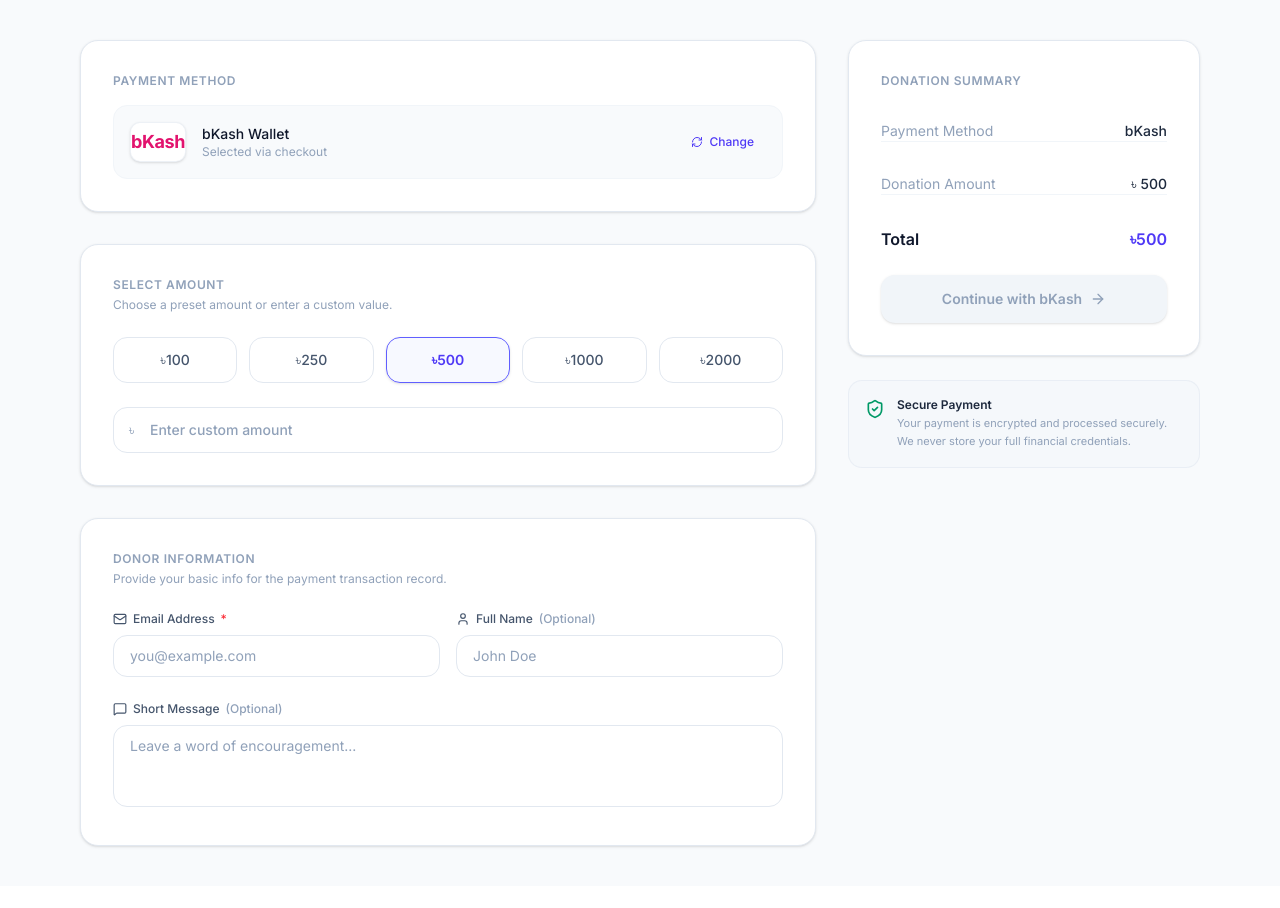
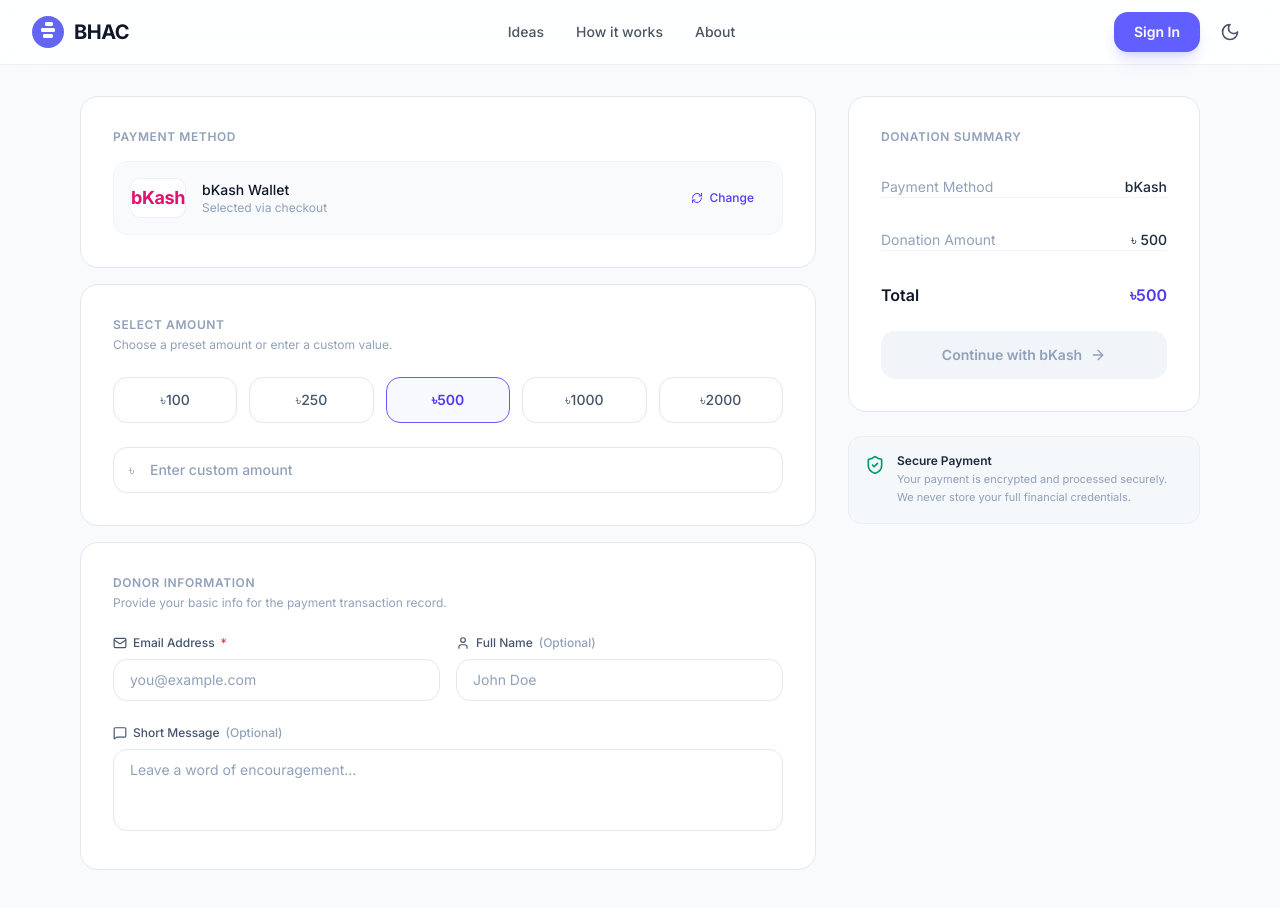
Before and after one commit to mahmud-reza-rafsun/eco-spark-hub-frontend, a Next.js app: page /donate in a window 1280 px wide. Shown: the top 908 px of the page. Before the commit the page ends 886 px from the top, so only its background shows below. Built offline with nearby package versions, Linux system fonts and the light colour scheme.

Commit message:
implement: donate modal and bkash and stripe payment system UI

```diff
--- a/src/app/_components/HeroNavbar.tsx
+++ b/src/app/_components/HeroNavbar.tsx
@@ -1,3 +1,4 @@
+import DarkMode from "@/components/modules/DarkMode/DarkMode";
 import Link from "next/link";
 import { useEffect, useState } from "react";
 
@@ -63,25 +64,25 @@
     return (
         <div className="fixed w-full z-999">
             {/* ── Navbar ── */}
-            <header className=" top-0 z-50 border-b border-white/[0.06] bg-[#09090B]/85 backdrop-blur-xl">
+            <header className="top-0 z-50 border-b border-black/[0.06] dark:border-gray-800 bg-white/85 dark:bg-[#09090B]/85 backdrop-blur-xl transition-colors duration-300">
                 <div className="container mx-auto px-5 sm:px-8 h-16 flex items-center justify-between">
                     {/* Logo */}
                     <Link href="/" className="flex items-center gap-2.5 group">
-                        <BHACLogo className="h-8 w-8 transition-transform duration-300 group-hover:rotate-12" />
-                        <span className="font-bold text-xl tracking-tight text-white">BHAC</span>
+                        <BHACLogo className="h-8 w-8 transition-transform duration-300 group-hover:rotate-12 text-gray-900 dark:text-white" />
+                        <span className="font-bold text-xl tracking-tight text-gray-900 dark:text-white">BHAC</span>
                     </Link>
 
                     {/* Desktop nav */}
                     <nav className="hidden md:flex items-center gap-8">
-                        <a href="ideas" className="text-sm font-medium text-gray-400 hover:text-white transition-colors">
+                        <Link href="/ideas" className="text-sm font-medium text-gray-600 dark:text-gray-400 hover:text-gray-900 dark:hover:text-white transition-colors">
                             Ideas
-                        </a>
-                        <a href="#how-it-works" className="text-sm font-medium text-gray-400 hover:text-white transition-colors">
+                        </Link>
+                        <Link href="#how-it-works" className="text-sm font-medium text-gray-600 dark:text-gray-400 hover:text-gray-900 dark:hover:text-white transition-colors">
                             How it works
-                        </a>
-                        <a href="/about-us" className="text-sm font-medium text-gray-400 hover:text-white transition-colors">
+                        </Link>
+                        <Link href="/about-us" className="text-sm font-medium text-gray-600 dark:text-gray-400 hover:text-gray-900 dark:hover:text-white transition-colors">
                             About
-                        </a>
+                        </Link>
                     </nav>
 
                     {/* Desktop CTA */}
@@ -89,12 +90,13 @@
                         <button className="bg-indigo-500 cursor-pointer hover:bg-indigo-600 active:scale-95 text-white text-sm font-semibold px-5 py-2.5 rounded-xl transition-all duration-200 shadow-lg shadow-indigo-500/20">
                             Sign In
                         </button>
+                        <DarkMode />
                     </div>
 
                     {/* Mobile burger */}
                     <button
                         onClick={() => setIsMenuOpen(true)}
-                        className="md:hidden text-gray-400 hover:text-white p-1 transition-colors"
+                        className="md:hidden text-gray-600 dark:text-gray-400 hover:text-gray-900 dark:hover:text-white p-1 transition-colors"
                         aria-label="Open menu"
                     >
                         <MenuIcon />
@@ -105,13 +107,13 @@
             {/* ── Mobile drawer ── */}
             <div className={`fixed inset-0 z-50 transition-opacity duration-300 ${isMenuOpen ? "opacity-100" : "opacity-0 pointer-events-none"}`}>
                 <div
-                    className="absolute inset-0 bg-black/60 backdrop-blur-sm"
+                    className="absolute inset-0 bg-black/40 dark:bg-black/60 backdrop-blur-sm"
                     onClick={() => setIsMenuOpen(false)}
                 />
-                <div className={`absolute right-0 top-0 h-full w-4/5 max-w-xs bg-[#0E0E11] border-l border-white/[0.07] p-6 flex flex-col transition-transform duration-300 ease-out ${isMenuOpen ? "translate-x-0" : "translate-x-full"}`}>
+                <div className={`absolute right-0 top-0 h-full w-4/5 max-w-xs bg-white dark:bg-[#0E0E11] border-l border-black/[0.05] dark:border-white/[0.07] p-6 flex flex-col transition-transform duration-300 ease-out ${isMenuOpen ? "translate-x-0" : "translate-x-full"}`}>
                     <div className="flex items-center justify-between mb-10">
-                        <span className="font-semibold text-white text-lg">Menu</span>
-                        <button onClick={() => setIsMenuOpen(false)} className="text-gray-400 hover:text-white transition-colors" aria-label="Close menu">
+                        <span className="font-semibold text-gray-900 dark:text-white text-lg">Menu</span>
+                        <button onClick={() => setIsMenuOpen(false)} className="text-gray-600 dark:text-gray-400 hover:text-gray-900 dark:hover:text-white transition-colors" aria-label="Close menu">
                             <CloseIcon />
                         </button>
                     </div>
@@ -121,14 +123,14 @@
                                 key={item}
                                 href={`#${item.toLowerCase().replace(" ", "-")}`}
                                 onClick={() => setIsMenuOpen(false)}
-                                className="text-gray-300 hover:text-white hover:bg-white/[0.04] rounded-lg px-3 py-3 text-base transition-colors"
+                                className="text-gray-700 dark:text-gray-300 hover:text-gray-900 dark:hover:text-white hover:bg-black/[0.02] dark:hover:bg-white/[0.04] rounded-lg px-3 py-3 text-base transition-colors"
                             >
                                 {item}
                             </a>
                         ))}
                     </nav>
-                    <div className="mt-auto flex flex-col gap-3 pt-8 border-t border-white/[0.06]">
-                        <button className="w-full text-center text-gray-300 hover:text-white py-2.5 text-sm font-medium transition-colors">
+                    <div className="mt-auto flex flex-col gap-3 pt-8 border-t border-black/[0.06] dark:border-white/[0.06]">
+                        <button className="w-full text-center text-gray-600 dark:text-gray-300 hover:text-gray-900 dark:hover:text-white py-2.5 text-sm font-medium transition-colors">
                             Sign in
                         </button>
                         <button className="w-full bg-indigo-500 hover:bg-indigo-600 text-white font-semibold py-3 rounded-xl transition-all shadow-md">
--- a/src/app/donate/page.tsx
+++ b/src/app/donate/page.tsx
@@ -4,6 +4,7 @@
 import { useSearchParams, useRouter } from "next/navigation";
 import { Heart, ShieldCheck, ArrowRight, RefreshCw, Mail, User, MessageSquare } from "lucide-react";
 import PaymentSelectModal from "./_components/PaymentModal";
+import HeroNavbar from "../_components/HeroNavbar";
 
 // --- Types ---
 type PaymentMethodId = "bkash" | "stripe";
@@ -61,30 +62,19 @@
     const activeMethodConfig = PAYMENT_METHODS[currentMethod];
 
     return (
+        <>
+            <HeroNavbar />
             <div className=" bg-slate-50 text-slate-900 dark:bg-slate-950 dark:text-slate-50 transition-colors duration-200">
-            <div className="max-w-6xl mx-auto px-4 py-6 md:py-10">
-
-                {/* Header */}
-                {/* <div className="text-center max-w-2xl mx-auto mb-16 space-y-4">
-                    <div className="inline-flex items-center justify-center w-12 h-12 rounded-full bg-indigo-50 dark:bg-indigo-950/30 text-indigo-600 dark:text-indigo-400 border border-indigo-100 dark:border-indigo-900/50">
-                        <Heart className="w-6 h-6 fill-current animate-pulse" />
-                    </div>
-                    <h1 className="text-3xl md:text-4xl font-semibold tracking-tight">
-                        Complete Your Donation
-                    </h1>
-                    <p className="text-base text-slate-500 dark:text-slate-400 font-normal leading-relaxed">
-                        Support our mission by making a secure donation through your preferred payment method.
-                    </p>
-                </div> */}
+                <div className="max-w-6xl mx-auto px-4 py-20 md:py-24">
 
                     {/* Main Content Grid */}
                     <div className="grid grid-cols-1 lg:grid-cols-3 gap-8 items-start">
 
                         {/* Left & Middle Column: Forms */}
-                    <div className="lg:col-span-2 space-y-8">
+                        <div className="lg:col-span-2 space-y-4">
 
                             {/* Section 1: Selected Payment Method */}
-                        <div className="p-6 md:p-8 bg-white dark:bg-slate-900 border border-slate-200 dark:border-slate-800 rounded-2xl shadow-sm transition-all">
+                            <div className="p-6 md:p-8 bg-white dark:bg-slate-900 border border-slate-200 dark:border-slate-800 rounded-2xl transition-all">
                                 <div className="flex items-center justify-between mb-4">
                                     <h2 className="text-xs font-semibold uppercase tracking-wider text-slate-400 dark:text-slate-500">
                                         Payment Method
@@ -92,7 +82,7 @@
                                 </div>
                                 <div className="flex items-center justify-between p-4 bg-slate-50 dark:bg-slate-950 border border-slate-100 dark:border-slate-900 rounded-xl">
                                     <div className="flex items-center gap-4">
-                                    <div className="w-14 h-10 flex items-center justify-center bg-white dark:bg-slate-900 rounded-lg border border-slate-200/60 dark:border-slate-800 shadow-sm">
+                                        <div className="w-14 h-10 flex items-center justify-center bg-white dark:bg-slate-900 rounded-lg border border-slate-200/60 dark:border-slate-800">
                                             {activeMethodConfig.icon}
                                         </div>
                                         <div>
@@ -111,7 +101,7 @@
                             </div>
 
                             {/* Section 2: Donation Amount */}
-                        <div className="p-6 md:p-8 bg-white dark:bg-slate-900 border border-slate-200 dark:border-slate-800 rounded-2xl shadow-sm space-y-6">
+                            <div className="p-6 md:p-8 bg-white dark:bg-slate-900 border border-slate-200 dark:border-slate-800 rounded-2xl space-y-6">
                                 <div>
                                     <h2 className="text-xs font-semibold uppercase tracking-wider text-slate-400 dark:text-slate-500 mb-1">
                                         Select Amount
@@ -130,7 +120,7 @@
                                                 onClick={() => handlePresetSelect(amount)}
                                                 className={`py-3 px-4 rounded-xl font-medium text-sm border cursor-pointer text-center transition-all focus:outline-none
                                                 ${isSelected
-                                                    ? "border-indigo-500 dark:border-indigo-500 bg-indigo-50/50 dark:bg-indigo-950/20 text-indigo-600 dark:text-indigo-400 font-semibold shadow-sm"
+                                                        ? "border-indigo-500 dark:border-indigo-500 bg-indigo-50/50 dark:bg-indigo-950/20 text-indigo-600 dark:text-indigo-400 font-semibold"
                                                         : "border-slate-200 dark:border-slate-800 hover:border-slate-300 dark:hover:border-slate-700 bg-transparent text-slate-600 dark:text-slate-400"
                                                     }
                                             `}
@@ -163,7 +153,7 @@
                             </div>
 
                             {/* Section 3: Donor Information */}
-                        <div className="p-6 md:p-8 bg-white dark:bg-slate-900 border border-slate-200 dark:border-slate-800 rounded-2xl shadow-sm space-y-6">
+                            <div className="p-6 md:p-8 bg-white dark:bg-slate-900 border border-slate-200 dark:border-slate-800 rounded-2xl space-y-6">
                                 <div>
                                     <h2 className="text-xs font-semibold uppercase tracking-wider text-slate-400 dark:text-slate-500 mb-1">
                                         Donor Information
@@ -223,7 +213,7 @@
                         <div className="lg:sticky lg:top-8 space-y-6">
 
                             {/* Summary Card */}
-                        <div className="p-6 md:p-8 bg-white dark:bg-slate-900 border border-slate-200 dark:border-slate-800 rounded-2xl shadow-sm space-y-6">
+                            <div className="p-6 md:p-8 bg-white dark:bg-slate-900 border border-slate-200 dark:border-slate-800 rounded-2xl space-y-6">
                                 <h2 className="text-xs font-semibold uppercase tracking-wider text-slate-400 dark:text-slate-500">
                                     Donation Summary
                                 </h2>
@@ -247,10 +237,10 @@
                                 <button
                                     type="button"
                                     disabled={displayAmount <= 0 || !email}
-                                className={`w-full py-3.5 px-4 rounded-xl text-sm font-semibold inline-flex items-center justify-center gap-2 transition-all shadow-sm focus:outline-none focus:ring-2 focus:ring-indigo-500/40
+                                    className={`w-full py-3.5 px-4 rounded-xl text-sm font-semibold inline-flex items-center justify-center gap-2 transition-all focus:outline-none focus:ring-2 focus:ring-indigo-500/40
                                     ${displayAmount > 0 && email
                                             ? "bg-indigo-600 text-white hover:bg-indigo-500 active:bg-indigo-700 cursor-pointer"
-                                        : "bg-slate-100 dark:bg-slate-800 text-slate-400 dark:text-slate-600 cursor-not-allowed shadow-none"
+                                            : "bg-slate-100 dark:bg-slate-800 text-slate-400 dark:text-slate-600 cursor-not-allowed"
                                         }
                                 `}
                                 >
@@ -280,6 +270,7 @@
                     isOpen={isModalOpen}
                     onClose={() => setIsModalOpen(false)}
                 />
-        </div>
+            </div >
+        </>
     );
 }
```
Lines whose indentation alone changed are shown as unchanged.
